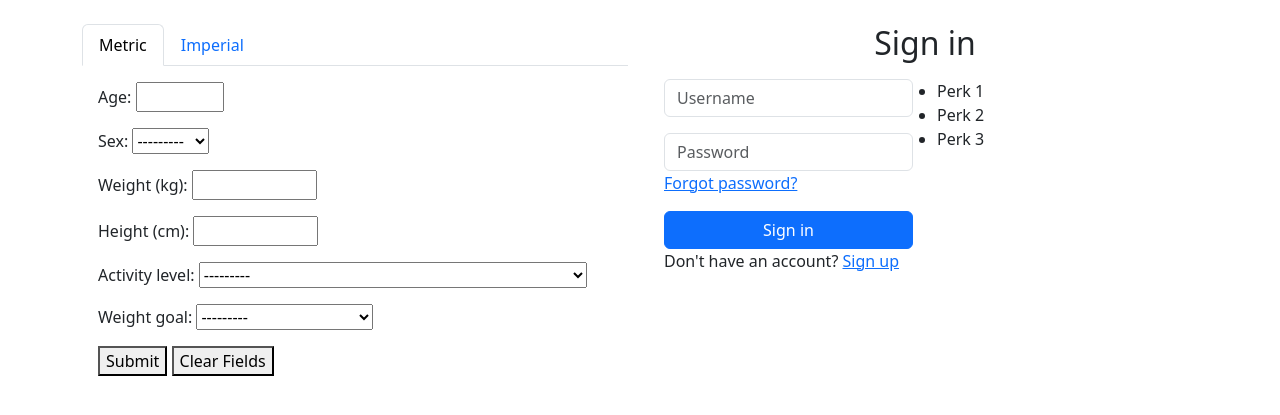
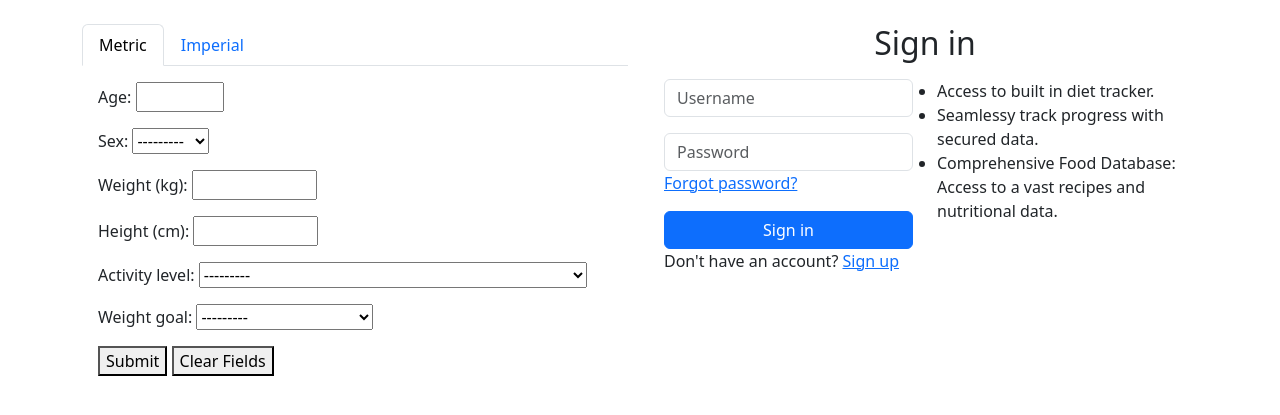
Before and after one commit to Kaionguyen/MacroCal, a Django app: page / in a window 1280 px wide. Shown: the part 56-471 px from the top of the page. Run offline with Django 4.2, Linux system fonts and the light colour scheme.

Commit message:
Add: Percs

```diff
--- a/src/calculator/templates/calculator/home.html
+++ b/src/calculator/templates/calculator/home.html
@@ -33,9 +33,9 @@
                 <div class="col-md">
                     <div class="row">
                         <ul>
-                            <li>Perk 1</li>
-                            <li>Perk 2</li>
-                            <li>Perk 3</li>
+                            <li>Access to built in diet tracker.</li>
+                            <li>Seamlessy track progress with secured data.</li>
+                            <li>Comprehensive Food Database: Access to a vast recipes and nutritional data.</li>
                         </ul>
                     </div>
                 </div>
```
